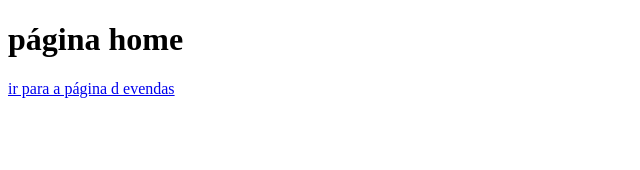
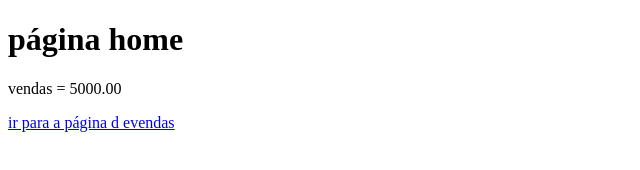
Before and after one commit to Lanasousa14/aulagithub, a plain HTML site: page index.html in a window 1280 px wide. Shown: the whole page, without its empty margins (0-640 px from the left). Drawn offline with Linux system fonts and the light colour scheme.

Commit message:
acrescentado o valor das vendas

```diff
--- a/index.html
+++ b/index.html
@@ -8,6 +8,7 @@
 </head>
 <body>
     <h1>página home</h1>
+    <p>vendas = 5000.00</p>
     <a href="vendas.html">ir para a página d evendas</a>
 </body>
 </html>
```
